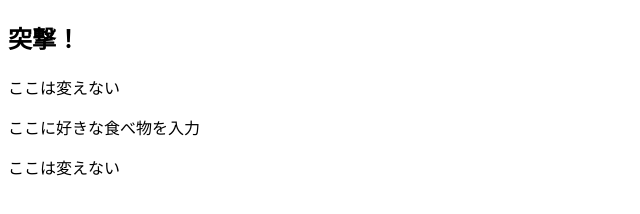
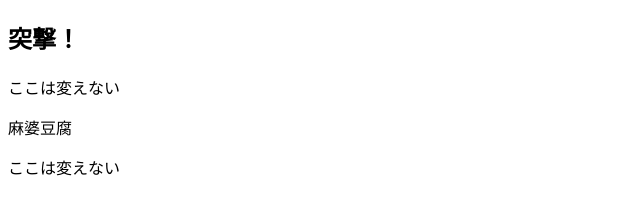
Before and after one commit to seiyamiura/pushConflict, a plain HTML site: page index.html in a window 1280 px wide. Shown: the whole page, without its empty margins (0-640 px from the left). Drawn offline with Linux system fonts and the light colour scheme.

Commit message:
[modify]index.html

```diff
--- a/index.html
+++ b/index.html
@@ -6,7 +6,7 @@
 <body>
 <h2> 突撃！ </h2>
 <p>ここは変えない</p>
-<p>ここに好きな食べ物を入力</p>
+<p>麻婆豆腐</p>
 <p>ここは変えない</p>
 </body>
 </html>
```
